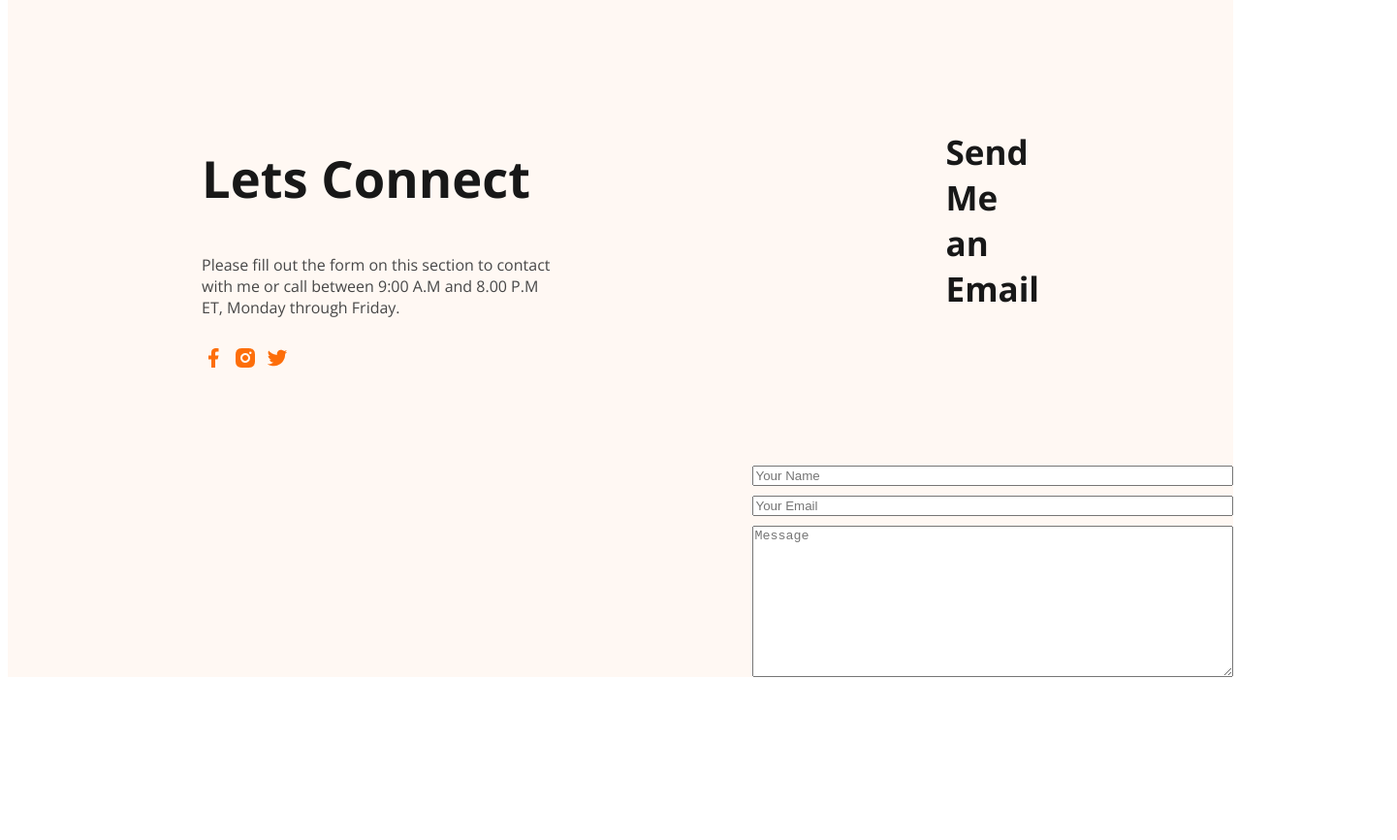
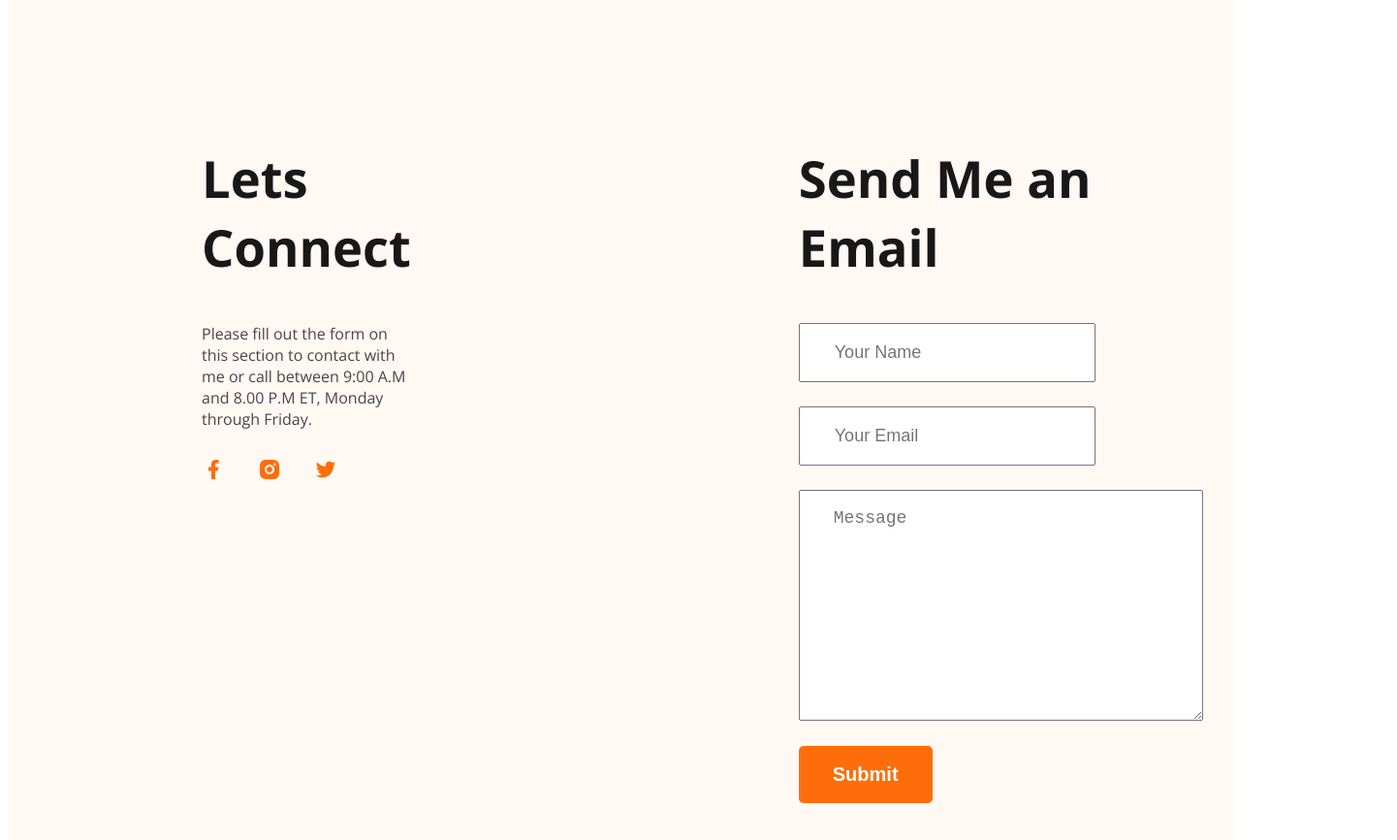
Before and after one commit to sumit-ch-dev/developer-portfolio, a plain HTML site: page index.html in a window 1280 px wide. Shown: the part 3273-4139 px from the top of the page at 97% size, 1441 px wide, since content can reach past the window. Before the commit the page ends 3979 px from the top, so only its background shows below. Drawn offline with nearby package versions, Linux system fonts and the light colour scheme.

Commit message:
footer section with contact form

```diff
--- a/index.html
+++ b/index.html
@@ -183,14 +183,14 @@
           </a>
         </div>
       </div>
-      <div class="footer-item">
-        <h2 class="footer-column">Send Me an Email</h2>
+      <div class="footer-column">
+        <h2 class="footer-headline">Send Me an Email</h2>
         <form class="email-form" action="">
           <input type="text" placeholder="Your Name">
           <input type="email" placeholder="Your Email">
 
           <textarea name="message" id="message" cols="30" rows="10" placeholder="Message"></textarea>
-
+          <input class="btn-primary" type="submit">
         </form>
       </div>
       </footer>
--- a/styles/portfolio.css
+++ b/styles/portfolio.css
@@ -227,10 +227,12 @@ main section {
   display: flex;
   /* justify-content: space-around; */
   background: #FFF8F3;
+  /* gap: 100px; */
 }
 
 .footer-container a {
   text-decoration: none;
+  margin-right: 25px;
 }
 
 .footer-column {
@@ -238,6 +240,7 @@ main section {
   font-size: 35px;
   font-weight: 700;
   padding: 130px 200px;
+  width: 50%;
 }
 
 .footer-description {
@@ -247,8 +250,11 @@ main section {
   margin-top: 20px;
 }
 
-.email-form {
-  display: flex;
-  flex-direction: column;
-  gap: 10px;
+.email-form input[type="text"], input[type="email"], textarea {
+  display: block;
+  margin-bottom: 25px;
+  padding: 18px 35px;
+  color: var(--Dark-03);
+  font-size: 18px;
+  font-weight: 400;
 }
```
